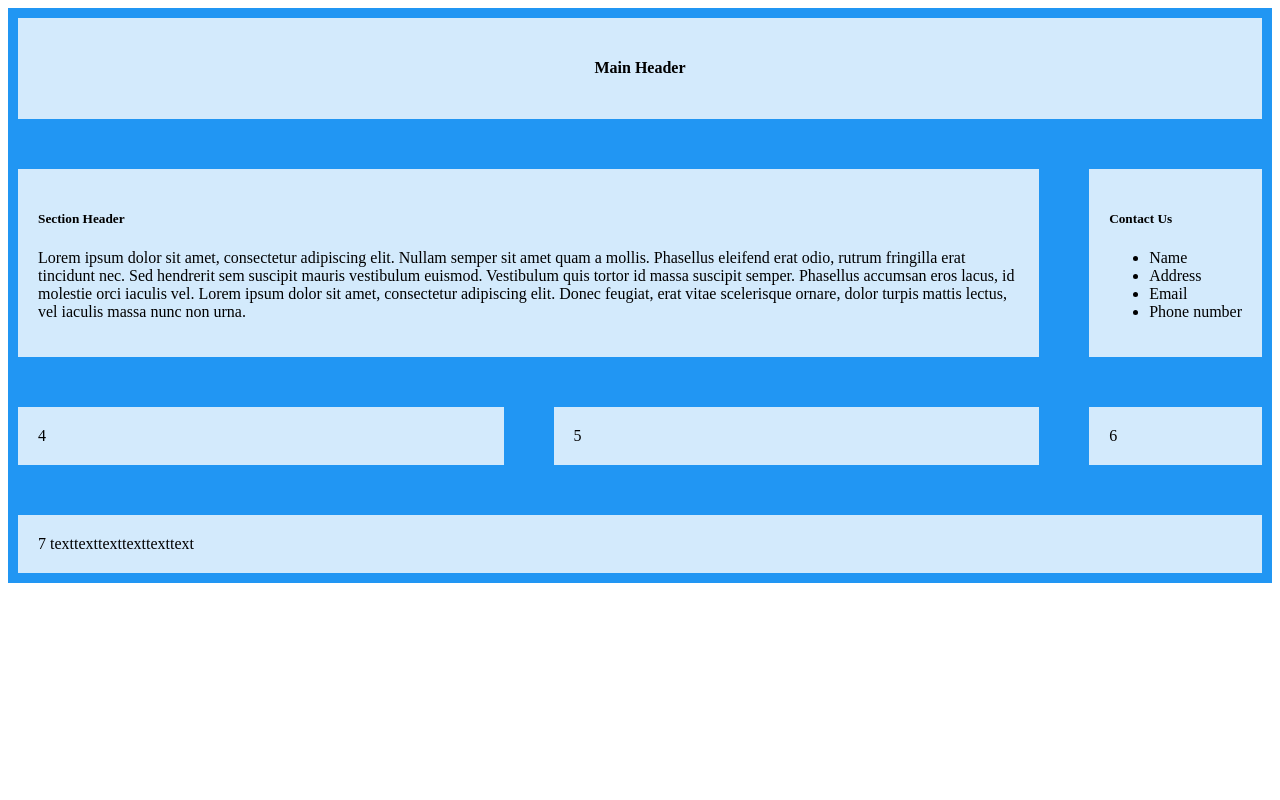
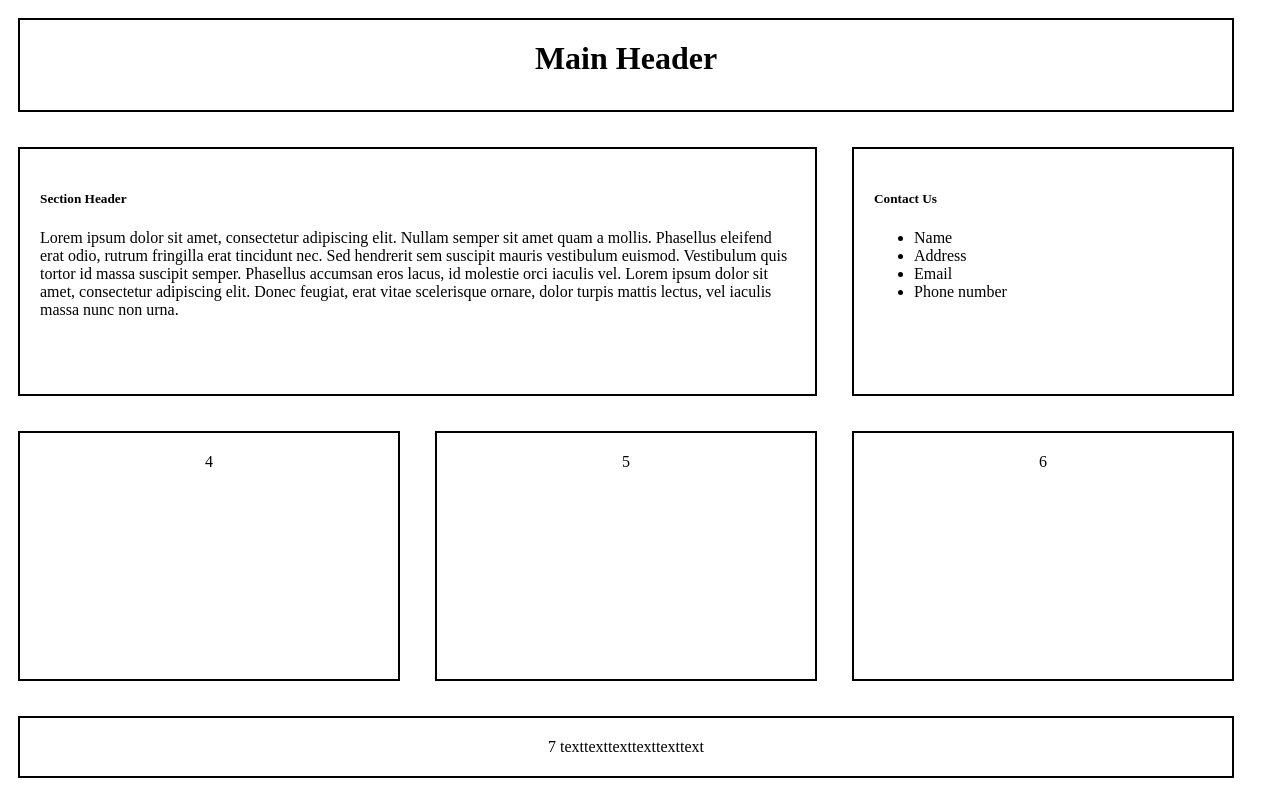
Before and after one commit to idanprz/CSS-Grid, a plain HTML site: page index.html in a window 1280 px wide. Drawn offline with Linux system fonts and the light colour scheme.

Commit message:
Update index.html

```diff
--- a/index.html
+++ b/index.html
@@ -1,58 +1,67 @@
 <!DOCTYPE html>
 <html>
+
+<!-- TODO fix h1 vertical alignment, add text, name items -->
 
 <head>
     <style>
         .grid-container {
             display: grid;
-            /* grid-template: 20% 40% 40% 40% / auto auto auto; */
-            grid-gap: 50px;
-            background-color: #2196F3;
+            grid-template-columns: 1fr 1fr 1fr;
+            grid-template-rows: 1.5fr 4fr 4fr 1fr;
+            grid-gap: 35px;
             padding: 10px;
+            width: 95vw;
+            height: 95vh;
         }
 
         .grid-container>div {
-            background-color: rgba(255, 255, 255, 0.8);
+            border-style: solid;
+            border-width: 2px;
             padding: 20px;
         }
 
-        .header {
+        .item1 {
             grid-area: 1 / 1 / span 1 / span 3;
             text-align: center;
         }
 
-        .sectionheader {
+        .item2 {
             grid-area: 2 / 1 / span 1 / span 2;
         }
 
-        .contactus {
+        .item3 {
             grid-area: 2 / 3 / span 1 / span 1;
         }
 
         .item4 {
             grid-area: 3 / 1 / span 1 / span 1;
+            text-align: center;
         }
 
         .item5 {
             grid-area: 3 / 2 / span 1 / span 1;
+            text-align: center;
         }
 
         .item6 {
             grid-area: 3 / 3 / span 1 / span 1;
+            text-align: center;
         }
 
         .item7 {
             grid-area: 4 / 1 / span 1 / span 3;
+            text-align: center;
         }
     </style>
 </head>
 
 <body>
     <div class="grid-container">
-        <div class="header">
-            <h4>Main Header</h4>
+        <div class="item1">
+            <h1 style="display: inline;">Main Header</h1>
         </div>
-        <div class="sectionheader">
+        <div class="item2">
             <h5>Section Header</h5>
             Lorem ipsum dolor sit amet, consectetur adipiscing elit. Nullam semper sit amet quam a mollis. Phasellus
             eleifend erat odio, rutrum fringilla erat tincidunt nec. Sed hendrerit sem suscipit mauris vestibulum
@@ -60,14 +69,14 @@
             iaculis vel. Lorem ipsum dolor sit amet, consectetur adipiscing elit. Donec feugiat, erat vitae scelerisque
             ornare, dolor turpis mattis lectus, vel iaculis massa nunc non urna.
         </div>
-        <div class="contactus">
+        <div class="item3">
             <h5>Contact Us</h5>
             <ul>
                 <li>Name</li>
                 <li>Address</li>
                 <li>Email</li>
                 <li>Phone number</li>
-              </ul>
+            </ul>
         </div>
         <div class="item4">4</div>
         <div class="item5">5</div>
```
